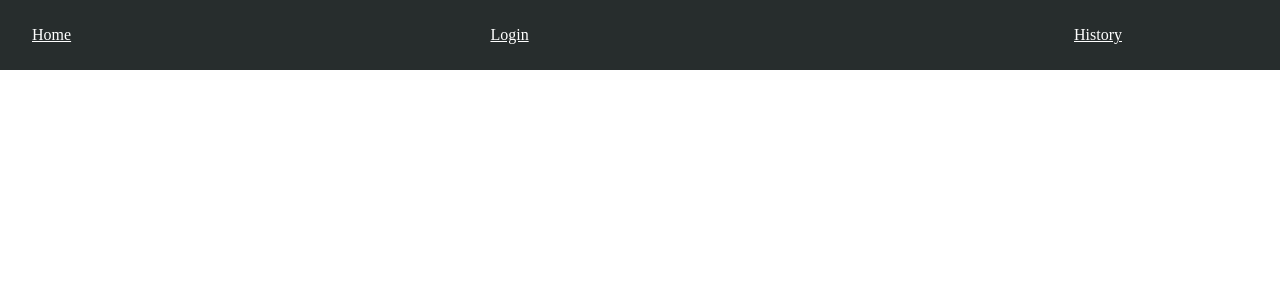
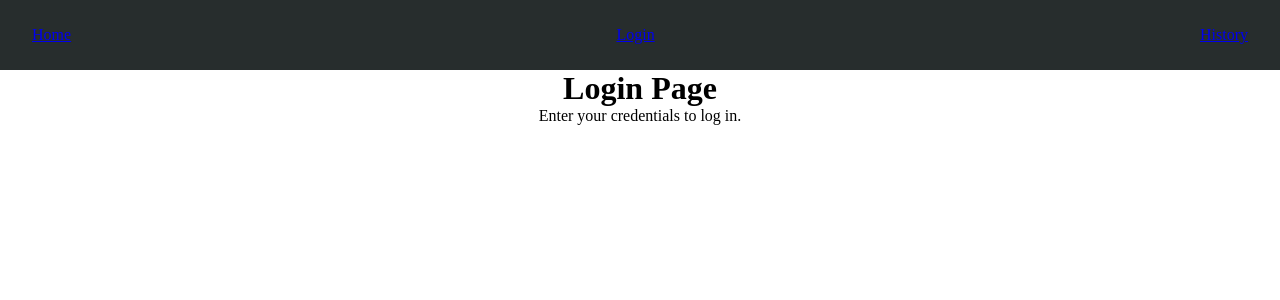
Before and after one commit to Pritam-Raj/ExpenseTracker, a React (Vite) app: page /login in a window 1280 px wide. Before the commit this address had no page. Shown: the top 300 px of the page. Built offline with nearby package versions, Linux system fonts and the light colour scheme.

Commit message:
Pages Linked

```diff
--- a/src/App.jsx
+++ b/src/App.jsx
@@ -1,33 +1,24 @@
-import React from 'react'
-import {BrowserRouter as Router,Routes,Route} from 'react-router-dom';
-// import { useGSAP } from '@gsap/react'
-// import gsap from 'gsap'
+import React from 'react';
+import { BrowserRouter as Router, Routes, Route } from 'react-router-dom';
 import Navbar from './components/Navbar.jsx';
-import './App.css'
-import {Home } from './pages/Home.jsx';
-// import {Login} from './pages/Login.jsx';
-import {History} from './pages/History.jsx';
+import './App.css';
+import Home from './pages/Home.jsx';
+import Login from './pages/Login.jsx';
+import History from './pages/History.jsx';
 
 const App = () => {
-  // useGSAP(()=>{
-  //   gsap.to(".box",{
-  //     x: 1000,
-  //     duration: 2,
-  //     delay: 1
-  //   })
-  // })
   return (
     <div className="App">
       <Router>
         <Navbar />
         <Routes>
-          <Route path="/" element={<Home/>}/>
-          {/* <Route path="/login" element={<Login/>}/> */}
-          <Route path="/history" element={<History/>}/>
+          <Route path="/" element={<Home />} />
+          <Route path="/login" element={<Login />} />
+          <Route path="/history" element={<History />} />
         </Routes>
       </Router>
     </div>
-  )
-}
+  );
+};
 
-export default App
+export default App;
--- a/src/index.css
+++ b/src/index.css
@@ -3,7 +3,7 @@
   padding: 0;
   box-sizing: border-box;
   font-family: gilroy;
-  color: #fff;
+  /* color: #fff; */
 }
 html, body{
   height: 100%;
--- a/src/pages/History.jsx
+++ b/src/pages/History.jsx
@@ -1,9 +1,11 @@
-import React from 'react'
-import './History.css'
-export const History = () => {
+import React from 'react';
+
+const History = () => {
   return (
-    <div className="history">
-        <h1>history hello</h1>
+    <div>
+      <h1>History Page</h1>
     </div>
-  )
-}
+  );
+};
+
+export default History;
--- a/src/pages/Home.jsx
+++ b/src/pages/Home.jsx
@@ -1,7 +1,11 @@
-import React from 'react'
+import React from 'react';
 
-export const Home = () => {
+const Home = () => {
   return (
-    <div>Home</div>
-  )
-}
+    <div>
+      <h1>Home Page</h1>
+    </div>
+  );
+};
+
+export default Home;
--- a/src/pages/Login.css
+++ /dev/null
@@ -1,11 +0,0 @@
-*{
-    margin: 0;
-    padding: 0;
-    box-sizing: border-box;
-}
-.login{
-    justify-content: center;
-    align-items: center;
-    width: 300px;
-
-}
--- a/src/pages/Login.jsx
+++ b/src/pages/Login.jsx
@@ -1,11 +1,13 @@
-import React from 'react'
-import "./Login.css"
+import React from 'react';
+
 const Login = () => {
-  console.log("this is login page");
+  console.log('Login component rendered');
   return (
     <div>
-        <h1>this is login page</h1>
+      <h1>Login Page</h1>
+      <p>Enter your credentials to log in.</p>
     </div>
-  )
-}
+  );
+};
+
 export default Login;
```
Also changed, not shown: src/components/Navbar.jsx (+5 -12 lines), src/pages/Signup.css (added), src/pages/Signup.jsx (added).
